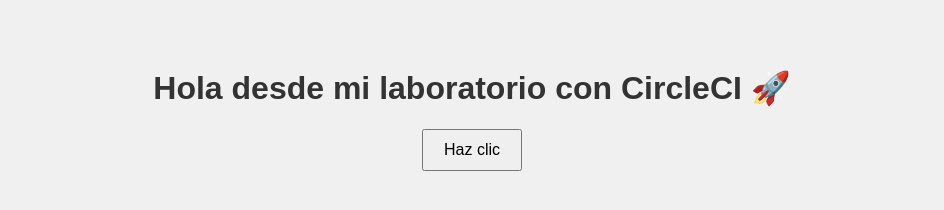
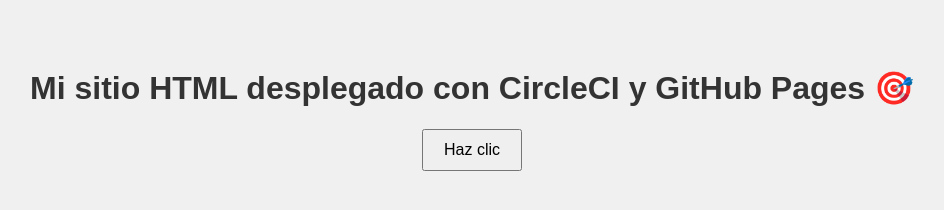
Before and after one commit to nayes28/lab-circleci-html, a plain HTML site: page index.html in a window 1280 px wide. Shown: the whole page, without its empty margins (168-1112 px from the left). Drawn offline with Linux system fonts and the light colour scheme.

Commit message:
Actualizo título para probar despliegue

```diff
--- a/index.html
+++ b/index.html
@@ -7,7 +7,8 @@
   <link rel="stylesheet" href="style.css" />
 </head>
 <body>
-  <h1>Hola desde mi laboratorio con CircleCI 🚀</h1>
+    <h1>Mi sitio HTML desplegado con CircleCI y GitHub Pages 🎯</h1>
+
   <button onclick="saludar()">Haz clic</button>
   <script src="script.js"></script>
 </body>
```
